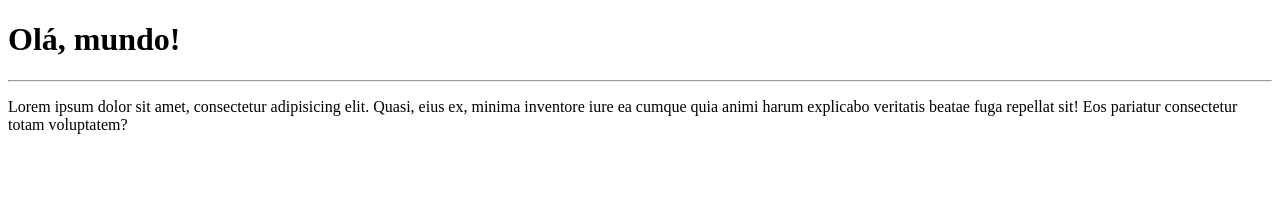
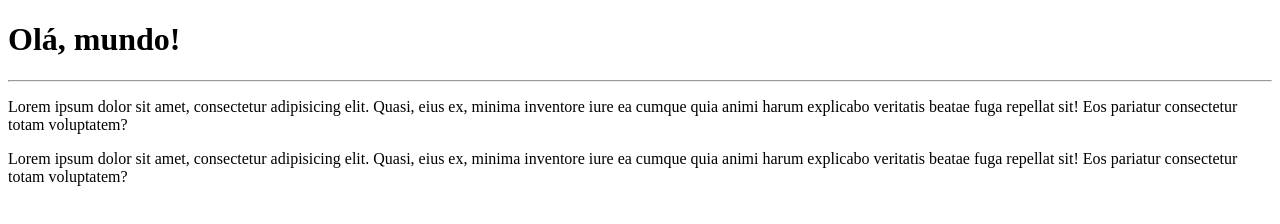
Before and after one commit to LeoDev991/PrimeiraAula, a plain HTML site: page site-exemplo/index.html in a window 1280 px wide. Drawn offline with Linux system fonts and the light colour scheme.

Commit message:
Fiz uma nova linha de parágrafo

```diff
--- a/site-exemplo/index.html
+++ b/site-exemplo/index.html
@@ -9,5 +9,6 @@
     <h1>Olá, mundo!</h1>
     <hr>
     <p>Lorem ipsum dolor sit amet, consectetur adipisicing elit. Quasi, eius ex, minima inventore iure ea cumque quia animi harum explicabo veritatis beatae fuga repellat sit! Eos pariatur consectetur totam voluptatem?</p>
+    <p>Lorem ipsum dolor sit amet, consectetur adipisicing elit. Quasi, eius ex, minima inventore iure ea cumque quia animi harum explicabo veritatis beatae fuga repellat sit! Eos pariatur consectetur totam voluptatem?</p>
 </body>
 </html>
```
